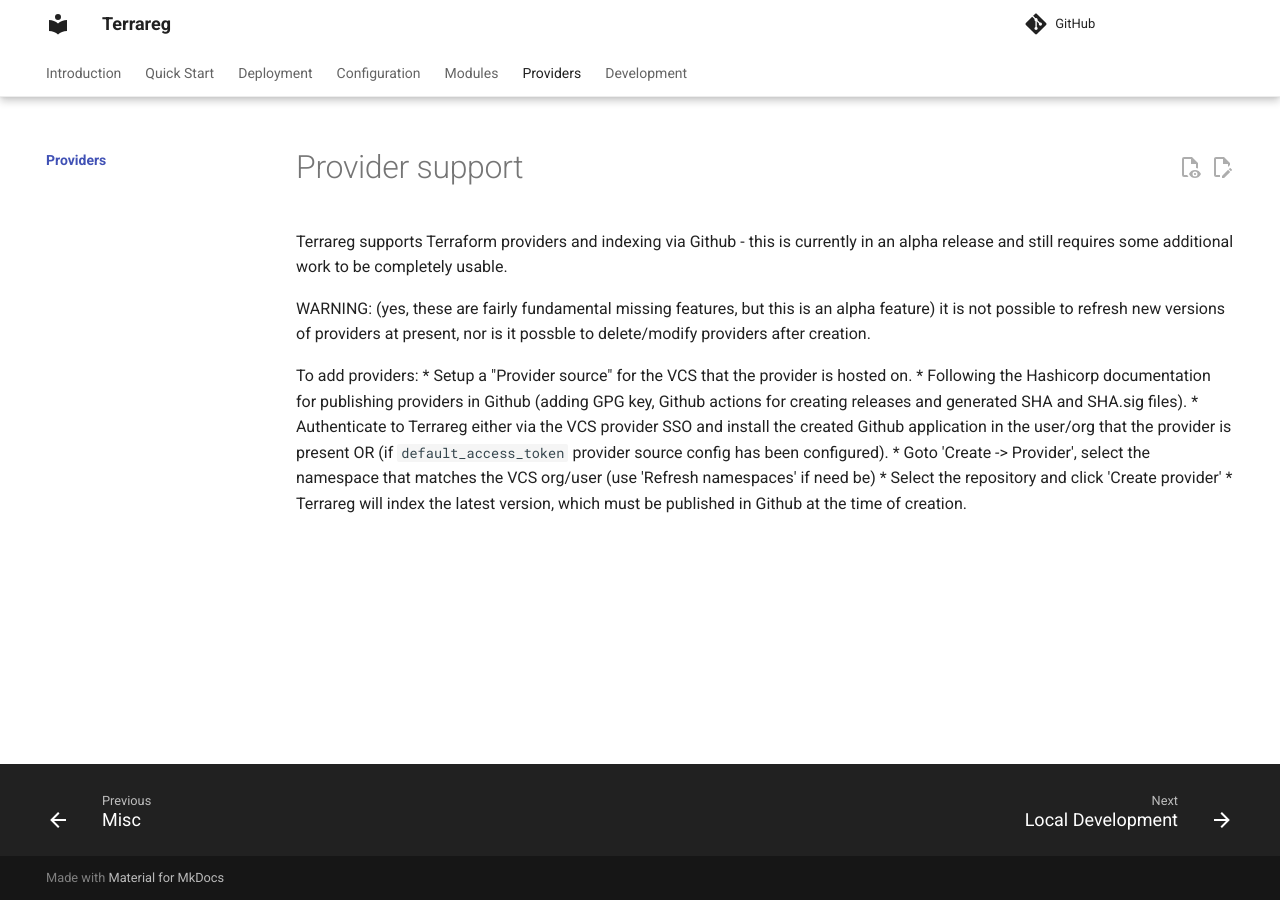
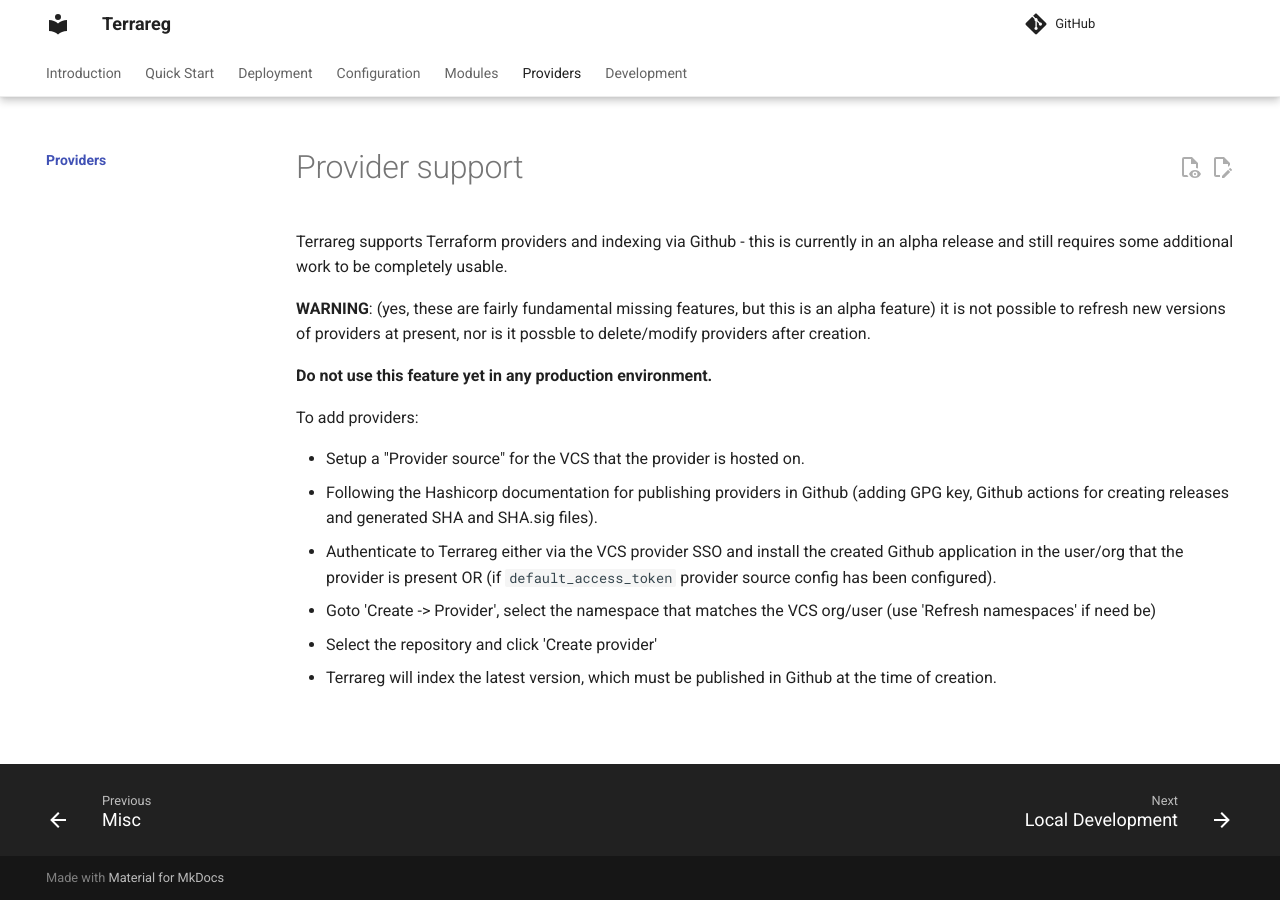
Before and after one commit to MatthewJohn/terrareg, an MkDocs documentation site: the page built from docs/providers/index.md, in a window 1280 px wide. Built offline with MkDocs 1.6.1 and Material for MkDocs 9.7.7, drawn with Linux system fonts in a browser that asks for light colours; comment, search, counter and statistics services are not loaded; the version menu is left out.

Commit message:
docs: Fix list in provider index and add additional warning
Issue #492

```diff
--- a/docs/providers/index.md
+++ b/docs/providers/index.md
@@ -2,9 +2,12 @@
 
 Terrareg supports Terraform providers and indexing via Github - this is currently in an alpha release and still requires some additional work to be completely usable.
 
-WARNING: (yes, these are fairly fundamental missing features, but this is an alpha feature) it is not possible to refresh new versions of providers at present, nor is it possble to delete/modify providers after creation.
+**WARNING**: (yes, these are fairly fundamental missing features, but this is an alpha feature) it is not possible to refresh new versions of providers at present, nor is it possble to delete/modify providers after creation.
+
+**Do not use this feature yet in any production environment.**
 
 To add providers:
+
  * Setup a "Provider source" for the VCS that the provider is hosted on.
  * Following the Hashicorp documentation for publishing providers in Github (adding GPG key, Github actions for creating releases and generated SHA and SHA.sig files).
  * Authenticate to Terrareg either via the VCS provider SSO and install the created Github application in the user/org that the provider is present OR (if `default_access_token` provider source config has been configured).
```
